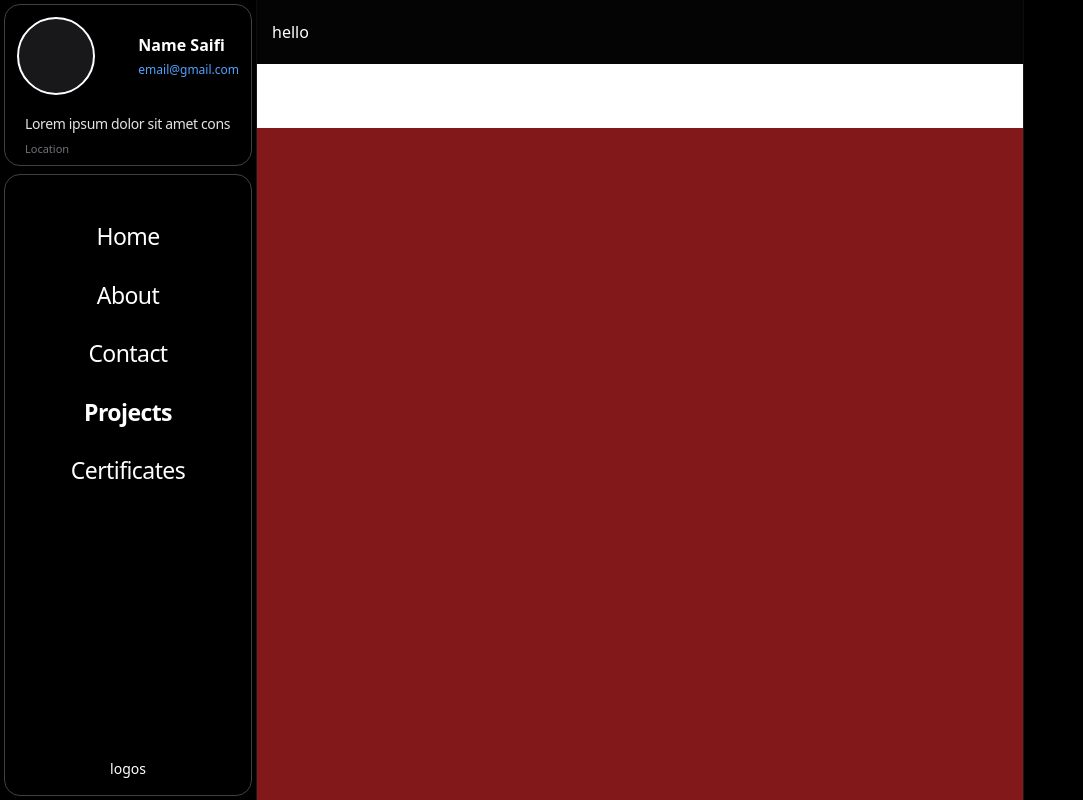
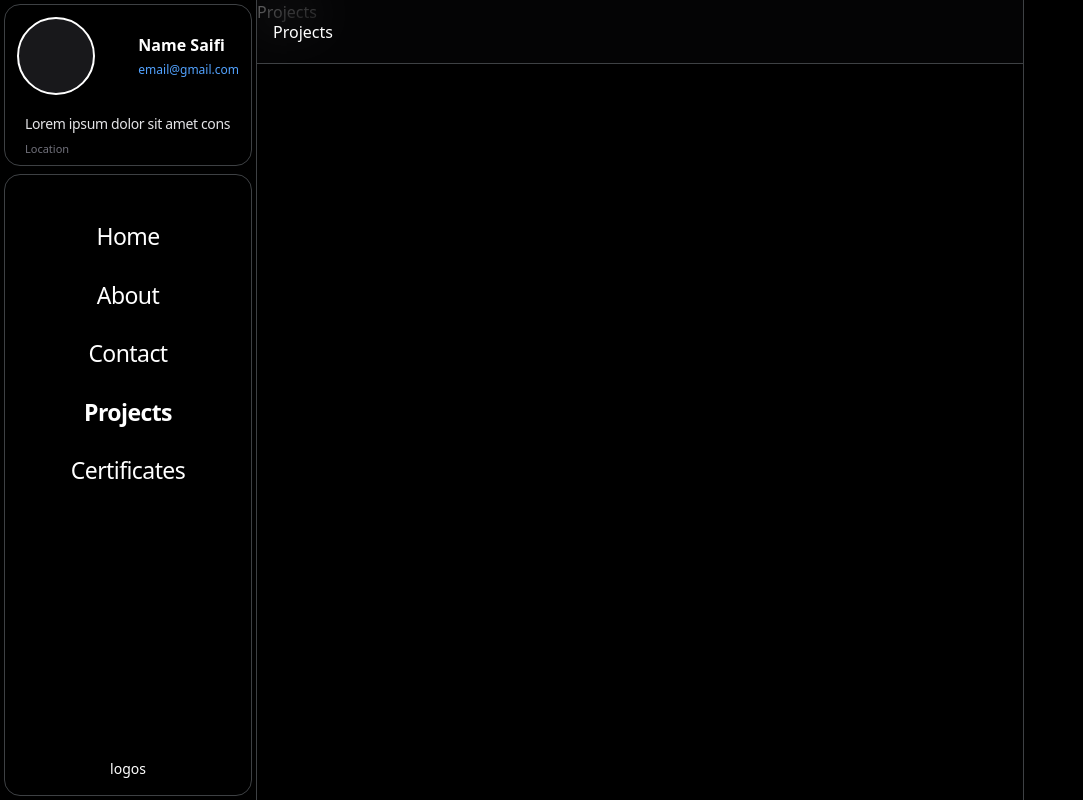
Before and after one commit to ayan-011/Portfolio, a React (Vite) app: page /projects in a window 1280 px wide. Shown: the whole page, without its empty margins (0-1083 px from the left). Built offline with nearby package versions, Linux system fonts and the light colour scheme.

Commit message:
isActive effect

```diff
--- /dev/null
+++ b/src/Middle/About.jsx
@@ -0,0 +1,9 @@
+import React from 'react'
+
+const About = () => {
+  return (
+    <div>About</div>
+  )
+}
+
+export default About
--- /dev/null
+++ b/src/Middle/Certificates.jsx
@@ -0,0 +1,9 @@
+import React from 'react'
+
+const Certificates = () => {
+  return (
+    <div>Certificates</div>
+  )
+}
+
+export default Certificates
--- a/src/Middle/Home.jsx
+++ b/src/Middle/Home.jsx
@@ -1,27 +1,38 @@
-import React from 'react'
-import Navbar from "./nav.jsx"
+
 
 
 const Home = () => {
   return (
     <>
-    <div className='bg-zinc  w-full h-full  text-white bg-'>
+      <div className='bg-zinc  w-full h-full  text-white bg-'>
 
-    <div className="navbar w-full  ">
-      <Navbar/>
-    </div>
 
-    <div className="bg-  w-full h-16 z-0"></div>
-    <div className="bg-red-900 w-full h-screen ">
+        <div className="bg-  w-full h-16 z-0"></div>
+        <div className="bg-red-90 w-full h-[70vh] flex flex-col items-center justify-center border-b border-[#3e4144]">
 
-        <div className="w-full p-5  bg-white">hello</div>
+          {/* <div className="w-full p-12  bg-whit"> </div> */}
 
-    </div>
+          <div className='w-3/4 select-none '>
+            I’m a full-stack web developer who enjoys building clean and  useful web apps.
+            <br />
+            <br />
+            I work with modern tools to create responsive and fast websites.
+            <br />
+
+            I focus on writing code that is simple, clear, and easy to maintain.
+            <br />
+            I like building products that solve real problems for real users.
+            <br />
+            <br />
+            Feel free to check my work and contact me for collaboration.
+          </div>
+
+        </div>
 
 
 
 
-    </div>
+      </div>
     </>
 
   )
--- /dev/null
+++ b/src/Middle/Projects.jsx
@@ -0,0 +1,9 @@
+import React from 'react'
+
+const Projects = () => {
+  return (
+    <div>Projects</div>
+  )
+}
+
+export default Projects
--- a/src/Middle/nav.jsx
+++ b/src/Middle/nav.jsx
@@ -1,10 +1,11 @@
 import React from 'react'
 
-const Navbar = () => {
+const Navbar = ({title}) => {
+
   return (
-    <div className='w- h-16 bg-zinc-950/50 backdrop-blur-2xl flex items-center  top-0 md:left-[20%] md:right-[20%] left-[20%] right-[0%] fixed'>
+    <div className='w- h-16 bg-zinc-950/50 backdrop-blur-xl flex items-center  top-0 md:left-[20%] md:right-[20%] left-[20%] right-[0%] fixed border border-l-[1px] md:border-r-[1px] md:border-t-[0] border-r-0 border-t-0 border-b-[1px] border-[#3e4144]'>
 
-        <div className="w-full px-4 ">hello</div>
+        <div className="w-full px-4 ">{title}</div>
 
 
 
--- a/src/dashboard.jsx
+++ b/src/dashboard.jsx
@@ -1,8 +1,22 @@
 import './App.css'
 import LeftSidebar from './leftSidebar'
 import Home from './Middle/Home'
+import { Routes, Route, useLocation } from 'react-router-dom';
+import About from './Middle/About'
+import Contact from './Middle/Contact'
+import Projects from './Middle/Projects'
+import Certificates from './Middle/Certificates'
+import Navbar from './Middle/nav'
 
 function Dashboard() {
+
+   const location = useLocation();
+  const getTitle = () => {
+    const path = location.pathname.replace('/', '') || 'Home';
+    return path.charAt(0).toUpperCase() + path.slice(1);
+  };
+
+
   return (
     <div className="w-full h-screen bg-black relative">
 
@@ -13,15 +27,29 @@ function Dashboard() {
 
 
       {/* Middle Content (Scrollable) */}
-      <div className="absolute top-0 md:left-[20%] md:right-[20%] left-[20%] right-[0%]  h-screen overflow-y-scroll border border-l-[1px] md:border-r-[1px] border-r-0 border-t-0 border-b-0 border-zinc-900 scrollbar-hidden">
+      <div className="absolute top-0 md:left-[20%] md:right-[20%] left-[20%] right-[0%]  h-screen overflow-y-scroll border border-l-[1px] md:border-r-[1px] border-r-0 border-t-0 border-b-0 border-[#3e4144] scrollbar-hidden">
         <div className="h-[200vh]  text-white w-full">
-          <Home />
+
+          <div className=''>
+          <Navbar title={getTitle()} />
+          </div>
+
+          <Routes>
+            <Route path="/" element={<Home />} />
+            <Route path="/home" element={<Home />} />
+            <Route path="/about" element={<About />} />
+            <Route path="/contact" element={<Contact />} />
+            <Route path="/projects" element={<Projects />} />
+            <Route path="/certificates" element={<Certificates />} />
+          </Routes>
+
 
         </div>
       </div>
 
       {/* Right Sidebar (Fixed) */}
       <div className=" fixed top-0 right-0 h-screen w-1/5 bg-green-90 z-10 md:flex hidden   ">
+
       </div>
 
 
--- a/src/index.css
+++ b/src/index.css
@@ -9,3 +9,20 @@
 .font-inherit {
     font-family: inherit;
 }
+
+.v .border-b {
+  border: none;
+  border-bottom: 1px solid #3e4144;
+}
+.v .border-l {
+  border: none;
+  border-bottom: 1px solid #3e4144;
+}
+.v .border-r {
+  border: none;
+  border-bottom: 1px solid #3e4144;
+}
+.v .border-t {
+  border: none;
+  border-bottom: 1px solid #3e4144;
+}
```
